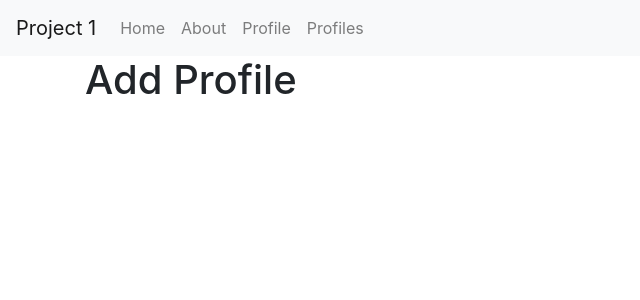
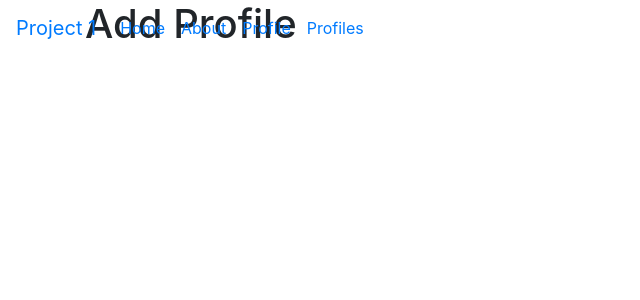
Before and after one commit to Dev-Dominic/info3180-project1, a Flask app: template app/templates/createProfile.html in a window 1280 px wide. Shown: the top 300 px of the page, without its empty margins (0-640 px from the left). Run offline with Flask 2, Linux system fonts and the light colour scheme; the template is opened without the code that fills it, so the values that code supplies are empty; parts of the project's set-up code (start-up, migrations or seed data) failed here and were passed over; some libraries are stand-ins or nearby versions.

Commit message:
Navbar setup

```diff
--- a/app/templates/navbar.html
+++ b/app/templates/navbar.html
@@ -1,10 +1,10 @@
-<nav class="navbar navbar-expand-lg navbar-light bg-light">
+<nav class="navbar navbar-expand-lg fixed-top stick-top">
 
     <!-- Navbar brand -->
     <a class="navbar-brand" href="{{ url_for('home') }}">Project 1</a>
 
     <!-- Nav toggler -->
-    <button class="navbar-toggler" type="button" data-toggle="collapse" data-target="#navbarSupportedContent" aria-controls="navbarSupportedContent" aria-expanded="false" aria-label="Toggle navigation">
+    <button class="navbar-toggler navbar-dark" type="button" data-toggle="collapse" data-target="#navbarSupportedContent" aria-controls="navbarSupportedContent" aria-expanded="false" aria-label="Toggle navigation">
     <span class="navbar-toggler-icon"></span>
   </button>
 
```
